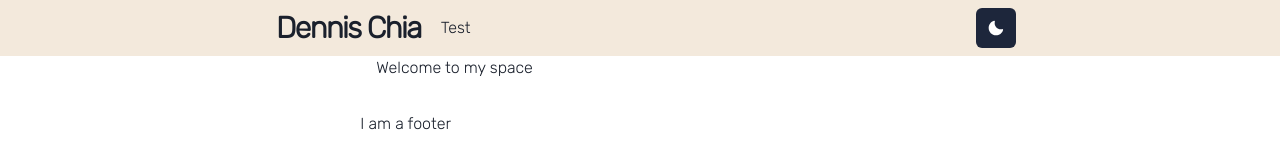
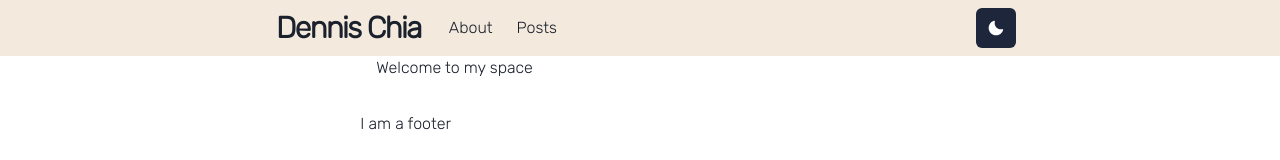
Before and after one commit to dennis3124/next-portfolio, a Next.js app: page / in a window 1280 px wide. Shown: the top 160 px of the page. Built offline with nearby package versions, Linux system fonts and the light colour scheme.

Commit message:
navbar phase 1

```diff
--- a/components/Navbar/index.tsx
+++ b/components/Navbar/index.tsx
@@ -3,6 +3,7 @@ import {
   Container,
   Flex,
   Heading,
+  Link,
   Stack,
   Text,
   useColorModeValue
@@ -10,7 +11,36 @@ import {
 import Logo from 'components/Logo'
 import ThemeToggle from 'components/ThemeToggle'
 import COLORS from 'lib/colors'
-const Navbar = () => {
+import NextLink from 'next/link'
+
+const LinkItem = ({
+  href,
+  path,
+  children,
+  _target
+}: {
+  href: string
+  path: string
+  children: React.ReactNode
+  _target?: string
+}) => {
+  const active = path === href
+  const inactiveColor = useColorModeValue('gray200', 'whiteAlpha.900')
+  return (
+    <NextLink href={href} passHref>
+      <Link
+        p={2}
+        bg={active ? 'brand' : undefined}
+        color={active ? '#202023' : inactiveColor}
+        _target={_target}
+      >
+        {children}
+      </Link>
+    </NextLink>
+  )
+}
+
+const Navbar = ({ path }: { path: any }) => {
   return (
     <Box
       left="0"
@@ -39,9 +69,13 @@ const Navbar = () => {
           alignItems="center"
           flexGrow={1}
           direction={{ base: 'column', md: 'row' }}
-          spacing={16}
         >
-          <Text> Test</Text>
+          <LinkItem href="/about" path={path}>
+            About
+          </LinkItem>
+          <LinkItem href="/posts" path={path}>
+            Posts
+          </LinkItem>
         </Stack>
         <Flex flex={1} justify={'right'}>
           <ThemeToggle />
```
